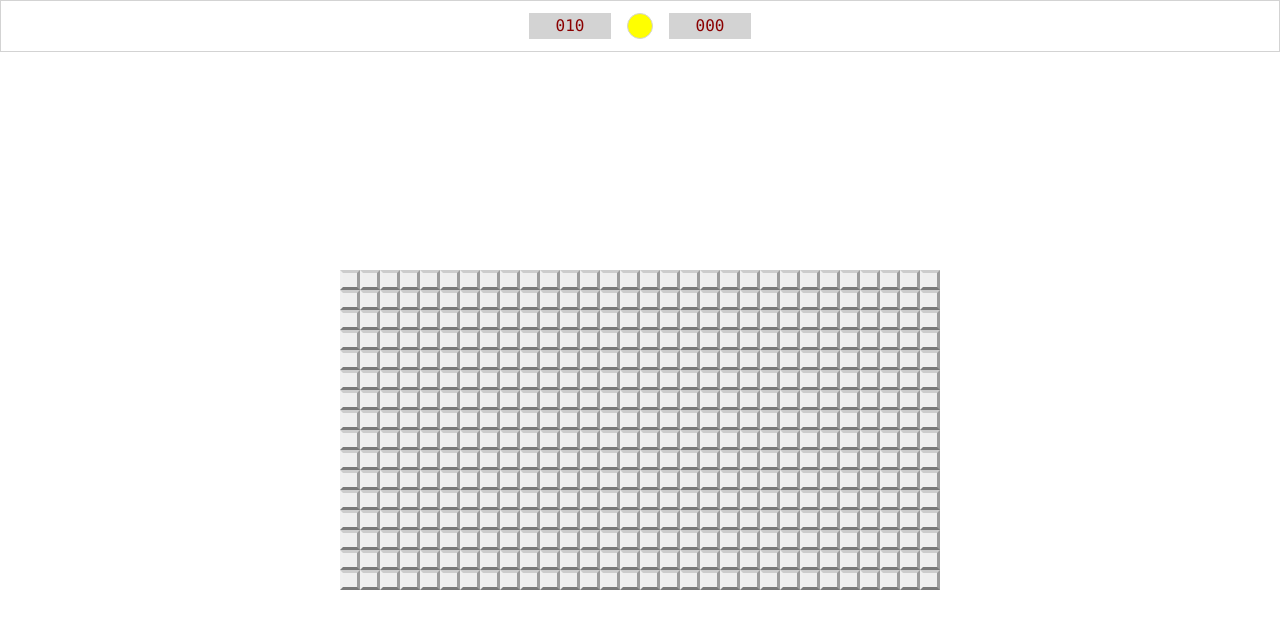
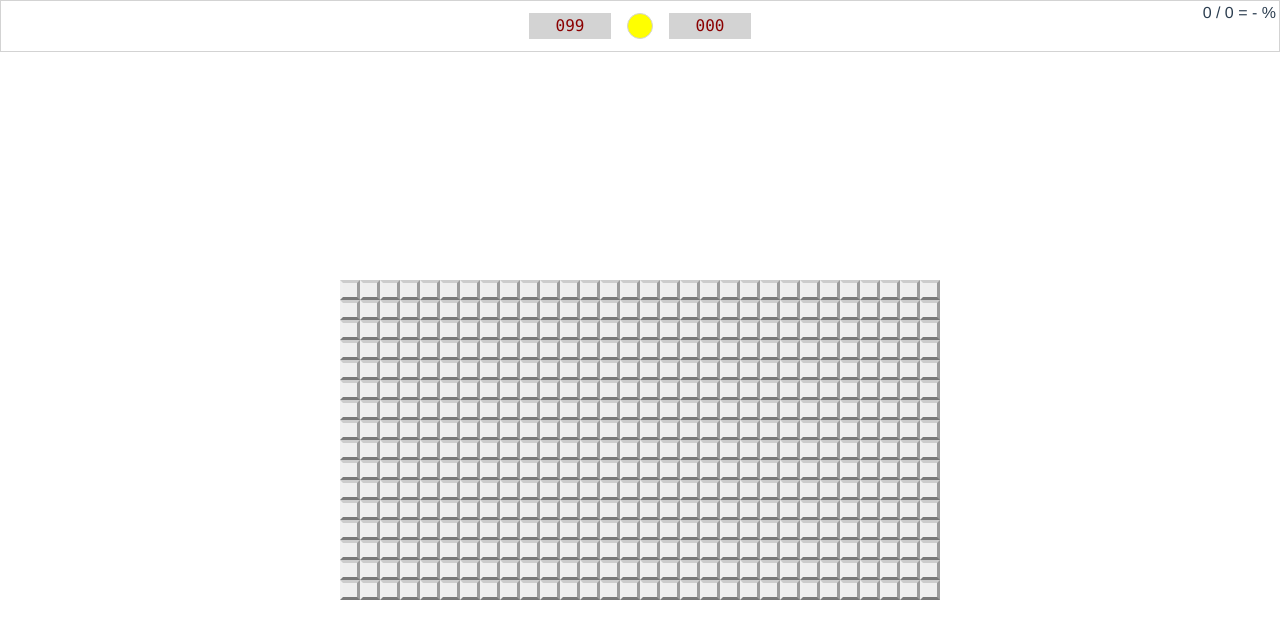
Before and after one commit to gKevinK/MineSweeper, a Vue app: page / in a window 1280 px wide. Shown: the top 638 px of the page. Built offline with nearby package versions, Linux system fonts and the light colour scheme.

Commit message:
Add: View: Win rate indicator and optimization

```diff
--- a/src/App.vue
+++ b/src/App.vue
@@ -13,8 +13,9 @@
             <input class="input_num" v-model.number="input_y">
             <input class="input_num" v-model.number="input_mine">
         </div>
-        <Minefield style="position: absolute; top: 80px; bottom: 20px; left: 20px; right:20px; "
+        <Minefield style="position: absolute; top: 80px; bottom: 0; left: 0; right: 0;"
                    ref="ui" :board="field" @click="onClick" @rclick="onRClick"/>
+        <div class="win_rate">{{ num_win }} / {{ num_all }} = {{ num_all > 0 ? (num_win / num_all * 100).toFixed() : "-" }} %</div>
     </div>
 </template>
 
@@ -40,9 +41,12 @@ export default class App extends Vue {
     private x: number = this.input_x;
     private y: number = this.input_y;
     private mine: number = this.input_mine;
+    private start_time: number = Date.now();
     private time: number = 0;
-    private rest: number = 10;
+    private rest: number = this.mine;
     private last_time: number = Date.now();
+    private num_win = 0;
+    private num_all = 0;
 
     private i_timer: number = -1;
     private i_ai: number = -1;
@@ -50,7 +54,7 @@ export default class App extends Vue {
     RESTART = true;
     GUESS = true;
     RESTART_TIME = 5000;
-    GUESS_TIME = 3000;
+    GUESS_TIME = 1000;
     AI_TIME = 100;
 
     private updateRest() {
@@ -90,9 +94,13 @@ export default class App extends Vue {
         let ok = !this.field.some(r => r.some(c => !c.mine && [ " ", "F", "M" ].indexOf(c.content) != -1));
         if (ok) {
             this.status = 3;
+            this.rest = 0;
+            this.num_win++;
+            this.num_all++;
             clearInterval(this.i_timer);
+        } else {
+            this.updateRest();
         }
-        this.updateRest();
     }
 
     onClick (e: { x: number, y: number }) {
@@ -100,8 +108,11 @@ export default class App extends Vue {
             this.generate(e);
             // console.log(this.field);
             this.status = 1;
+            this.start_time = Date.now();
             this.time = 0;
-            this.i_timer = setInterval(() => { this.time += 1 }, 1000);
+            this.i_timer = setInterval(() => {
+                this.time = Math.round((Date.now() - this.start_time) / 1000)
+            }, 100);
         }
         if (this.status >= 2) return;
         this.last_time = Date.now();
@@ -109,6 +120,7 @@ export default class App extends Vue {
             this.field.map(r => r.map(c => c.content = c.mine ? "C" : c.content));
             this.field[e.x][e.y].content = "B";
             this.status = 2;
+            this.num_all++;
             this.rest = 999;
             clearInterval(this.i_timer);
             return;
@@ -177,19 +189,27 @@ export default class App extends Vue {
         return res;
     }
 
+    last_is_t = false;
+
     toggleAI() {
         if (this.i_ai == -1) {
             this.i_ai = setInterval(() => {
                 if (this.status <= 1) {
+                    if (this.last_is_t && Date.now() < this.last_time + this.GUESS_TIME) return;
+
                     let t = AI.Pick(this.field.map(r => r.map(c => c.content)), this.rest);
                     if (t.op == "C")
                         this.onClick(t.p);
                     else if (t.op == "T") {
                         if (this.GUESS && Date.now() - this.last_time > this.GUESS_TIME)  {
                             this.onClick(t.p);
+                        } else {
+                            this.last_is_t = true;
+                            return;
                         }
                     } else
                         this.onRClick(t.p);
+                    this.last_is_t = false;
                 } else {
                     if (this.RESTART && Date.now() - this.last_time > this.RESTART_TIME) {
                         this.ok();
@@ -263,4 +283,9 @@ export default class App extends Vue {
     border-radius: 50%;
 }
 
+.win_rate {
+    position: fixed;
+    top: 4px;
+    right: 4px;
+}
 </style>
```
